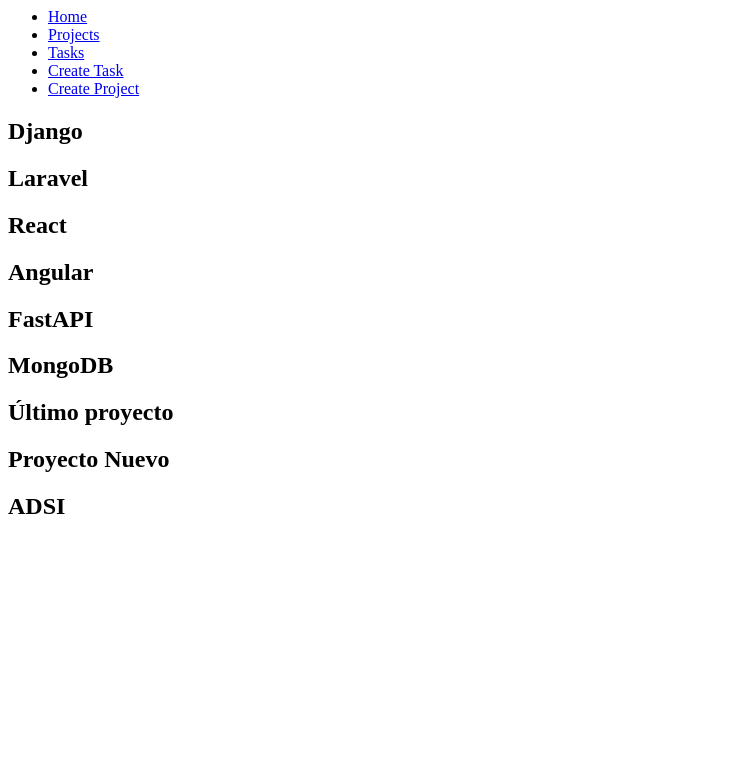
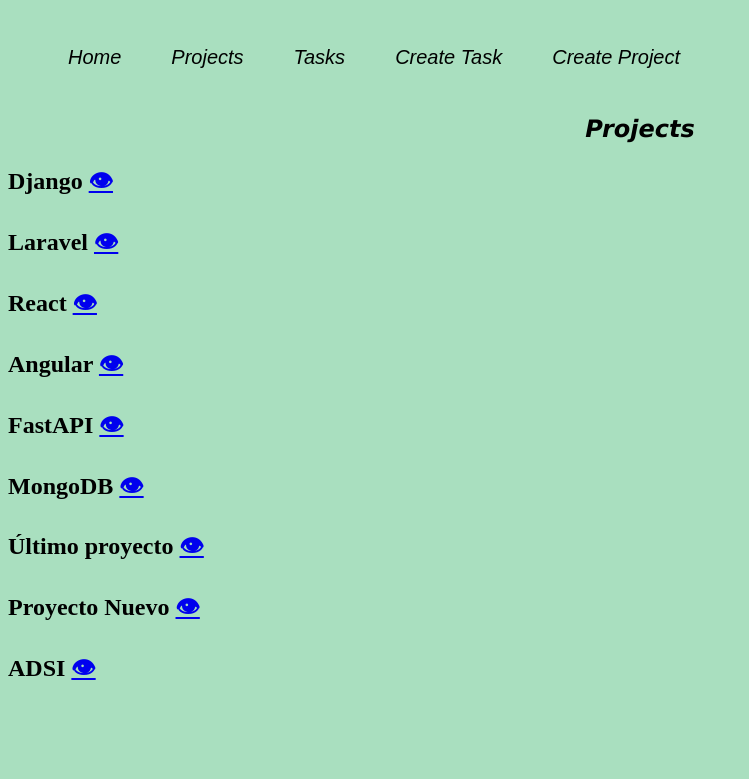
Before and after one commit to EdwinChilatra/Proyecto_Djanfo, a Django app: page /projects/ in a window 1280 px wide. Shown: the top 779 px of the page, without its empty margins (0-749 px from the left). Run offline with Django 3.2, Linux system fonts and the light colour scheme; data comes from the database, SQL or seed files in the repository; both versions use the stored data as it was after the commit.

Commit message:
Poryecto Avanzado

```diff
--- /dev/null
+++ b/myapp/static/css/style.css
@@ -0,0 +1,37 @@
+h1{
+    text-align: center;
+    font-size:x-large;
+    font-family:Verdana, Geneva, Tahoma, sans-serif;
+    font-style:oblique;
+}
+
+body{
+    background-color: #a9dfbf ;
+}
+
+.logo{
+    margin-left: 31em;
+
+}
+
+nav{
+    font-style: oblique;
+}
+
+nav ul {
+    list-style: none;
+    overflow: hidden;
+}
+nav ul li {
+    margin-left: 60px;
+    float: left;
+    font-family: Arial, Helvetica, sans-serif;;
+    font-size: 20px;
+}
+nav ul li a {
+    margin-left: -70px;
+    display: block;
+    padding: 30px;
+    color:  black;
+    text-decoration: none;
+}
--- a/myapp/templates/index.html
+++ b/myapp/templates/index.html
@@ -2,7 +2,10 @@
 
 {% block content %}
 
+{% load static %}
+
 <h1>{{ title }}</h1>
+<img class="logo" src="{% static 'images/logoSena.png' %}" alt="Logo">
 <p>Lorem ipsum dolor sit amet, consectetur adipisicing elit. Sapiente placeat distinctio possimus? Laborum, nulla doloribus veritatis ipsa vel quisquam, perspiciatis fuga repudiandae cupiditate laudantium iure ratione ea, pariatur fugiat vero!</p>
 
 {% endblock %}
--- a/myapp/templates/layouts/base.html
+++ b/myapp/templates/layouts/base.html
@@ -1,22 +1,37 @@
+{% load static %}
+<!DOCTYPE html>
+<html lang="es">
+<head>
+    <meta charset="UTF-8">
+    <meta http-equiv="X-UA-Compatible" content="IE=edge">
+    <meta name="viewport" content="width=device-width, initial-scale=1.0">
+    <link rel="stylesheet" href="{% static 'css/style.css' %}">
+    <title>Django Projects</title>
+</head>
+<body>
+    <div>
         <nav>
             <ul>
                 <li>
-            <a href="/">Home</a>
+                    <a href="{% url 'home' %}">Home</a>
                 </li>
                 <li>
-            <a href="/projects">Projects</a>
+                    <a href="{% url 'projects' %}">Projects</a>
                 </li>
                 <li>
-            <a href="/tasks">Tasks</a>
+                    <a href="{% url 'tasks' %}">Tasks</a>
                 </li>
                 <li>
-            <a href="/create_task">Create Task</a>
+                    <a href="{% url 'create_task' %}">Create Task</a>
                 </li>
                 <li>
-            <a href="/create_project">Create Project</a>
+                    <a href="{% url 'create_project' %}">Create Project</a>
                 </li>
             </ul>
         </nav>
+    </div>
 
     {% block content %}
     {% endblock %}
+</body>
+</html>
--- a/myapp/templates/projects/projects.html
+++ b/myapp/templates/projects/projects.html
@@ -1,12 +1,12 @@
 {% extends 'layouts/base.html' %}
 
-<h1>{{ title }}</h1>
 
 {% block content %}
+<h1>{{ title }}</h1>
 {% for project in projects %}
 
 <article>
-    <h2>{{ project.name }}</h2>
+    <h2>{{ project.name }} <a href="tasks_project/{{ project.id }}">👁</a></h2>
 </article>
 
 {%endfor %}
--- a/myapp/templates/tasks/tasks.html
+++ b/myapp/templates/tasks/tasks.html
@@ -1,9 +1,9 @@
 {% extends 'layouts/base.html' %}
 
-<h1>Tasks</h1>
 
 {% block content %}
 
+<h1>Tasks</h1>
 {% for task in tasks %}
 
 <article>
--- a/myapp/urls.py
+++ b/myapp/urls.py
@@ -2,12 +2,13 @@ from django.urls import path
 from . import views
 
 urlpatterns = [
-    path('', views.index),
+    path('', views.index, name= 'home'),
     path('about', views.about),
     path('hello/<str:username>', views.hello),
     path('operation/<int:number>', views.operation),
-    path('projects/', views.projects),
-    path('tasks/', views.tasks),
-    path('create_task/', views.create_task),
-    path('create_project/', views.create_project),
+    path('projects/', views.projects, name= 'projects'),
+    path('tasks/', views.tasks, name= 'tasks'),
+    path('create_task/', views.create_task, name= 'create_task'),
+    path('create_project/', views.create_project, name= 'create_project'),
+    path('tasks_project/<int:project_id', views.tasks_project),
 ]
--- a/myapp/views.py
+++ b/myapp/views.py
@@ -40,6 +40,14 @@ def tasks( request ):
         'tasks': tasks
     })
 
+def tasks_project( request, project_id):
+    project = Project.objects.get(id=project_id)
+    tasks = Task.objects.all().filter(project_id = project_id)
+    return render( request, 'projects/tasks.html', {
+        'project': project.name,
+        'tasks': tasks
+    })
+
 def create_task( request ):
     if request.method == 'GET':
         return render( request, 'tasks/create_task.html', {
@@ -48,7 +56,7 @@ def create_task( request ):
     else:
         title = request.POST['title']
         description = request.POST['description']
-        project_id = 1
+        project_id = request.POST['project_id']
         Task.objects.create(title=title, description=description, project_id=project_id)
         return redirect('/tasks')
 
```
Also changed, not shown: myapp/forms.py (+7 -0 lines), myapp/templates/projects/tasks.html (added, +10 -0 lines), db.sqlite3, myapp/static/images/logoSena.png (added). Lines whose indentation alone changed are shown as unchanged.
